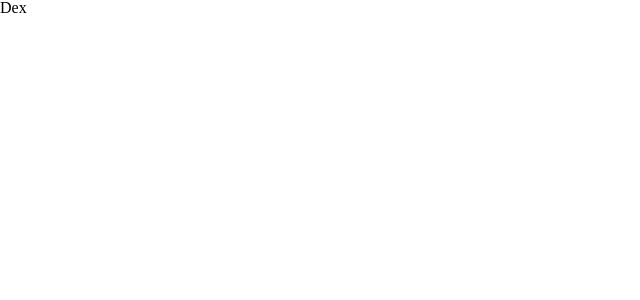
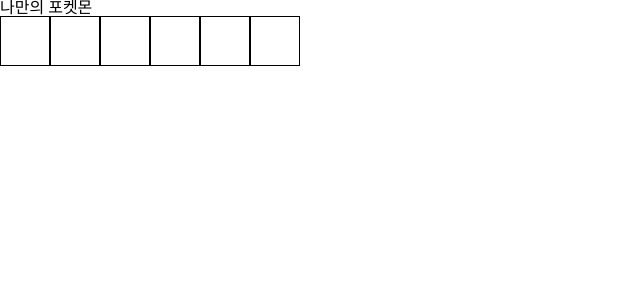
Before and after one commit to nninyeong/pokemon, a React (Vite) app in the folder pokemon/: page /dex in a window 1280 px wide. Shown: the top 300 px of the page, without its empty margins (0-640 px from the left). Built offline with nearby package versions, Linux system fonts and the light colour scheme.

Commit message:
[feat] Dashboard 기본 구조

```diff
--- /dev/null
+++ b/pokemon/src/components/Dashboard/Dashboard.jsx
@@ -0,0 +1,18 @@
+import Slot from "./Slot";
+
+const SELECTABLE_POKEMON_NUM = 6;
+
+const Dashboard = () => {
+  return (
+    <div>
+      <h2>나만의 포켓몬</h2>
+      <div className="slotsContainer" style={{ display: "flex" }}>
+        {Array.from({ length: SELECTABLE_POKEMON_NUM }, (_, i) => (
+          <Slot key={i} />
+        ))}
+      </div>
+    </div>
+  );
+};
+
+export default Dashboard;
--- /dev/null
+++ b/pokemon/src/components/Dashboard/Slot.jsx
@@ -0,0 +1,9 @@
+const Slot = () => {
+  return (
+    <div
+      style={{ width: "50px", height: "50px", border: "1px solid black" }}
+    ></div>
+  );
+};
+
+export default Slot;
--- a/pokemon/src/pages/Dex.jsx
+++ b/pokemon/src/pages/Dex.jsx
@@ -1,7 +1,11 @@
+import Dashboard from "../components/Dashboard/Dashboard";
+
 const Dex = () => {
   return (
     <>
-      <div>Dex</div>
+      <div>
+        <Dashboard />
+      </div>
     </>
   );
 };
```
